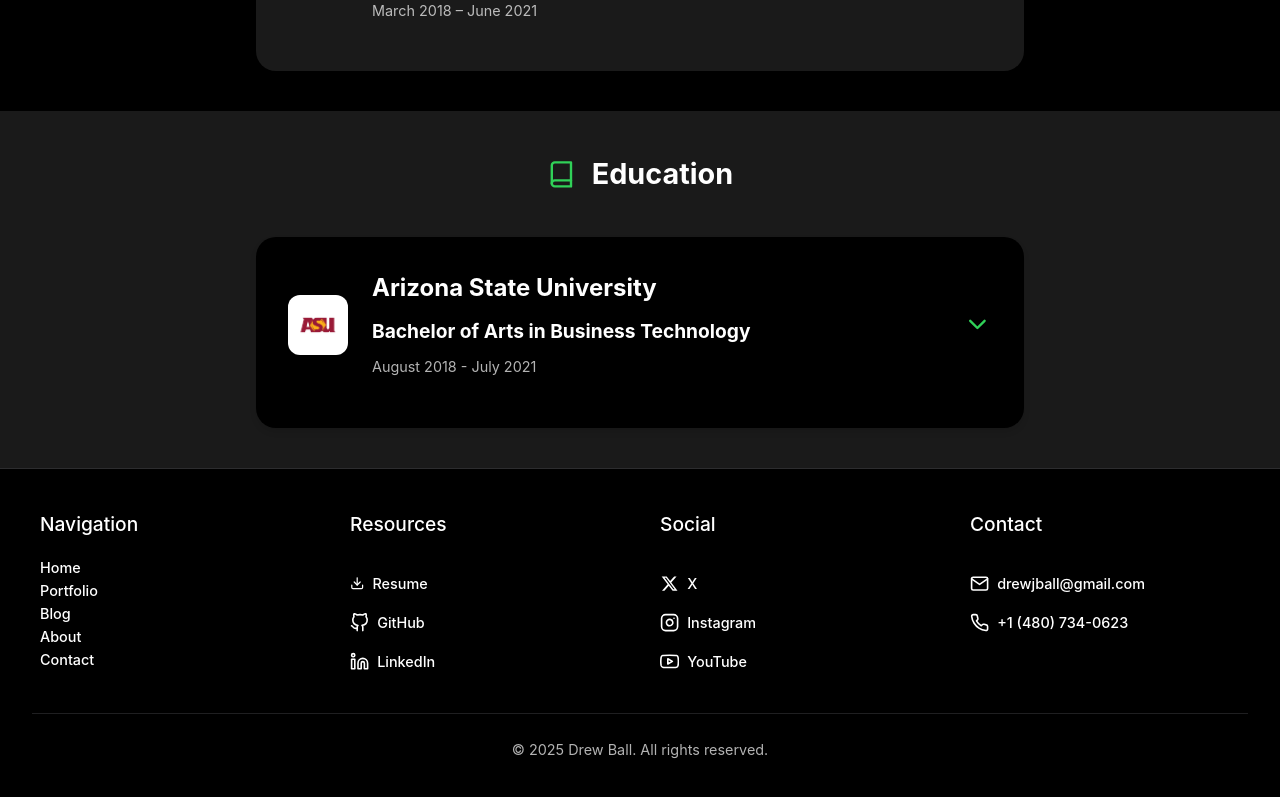
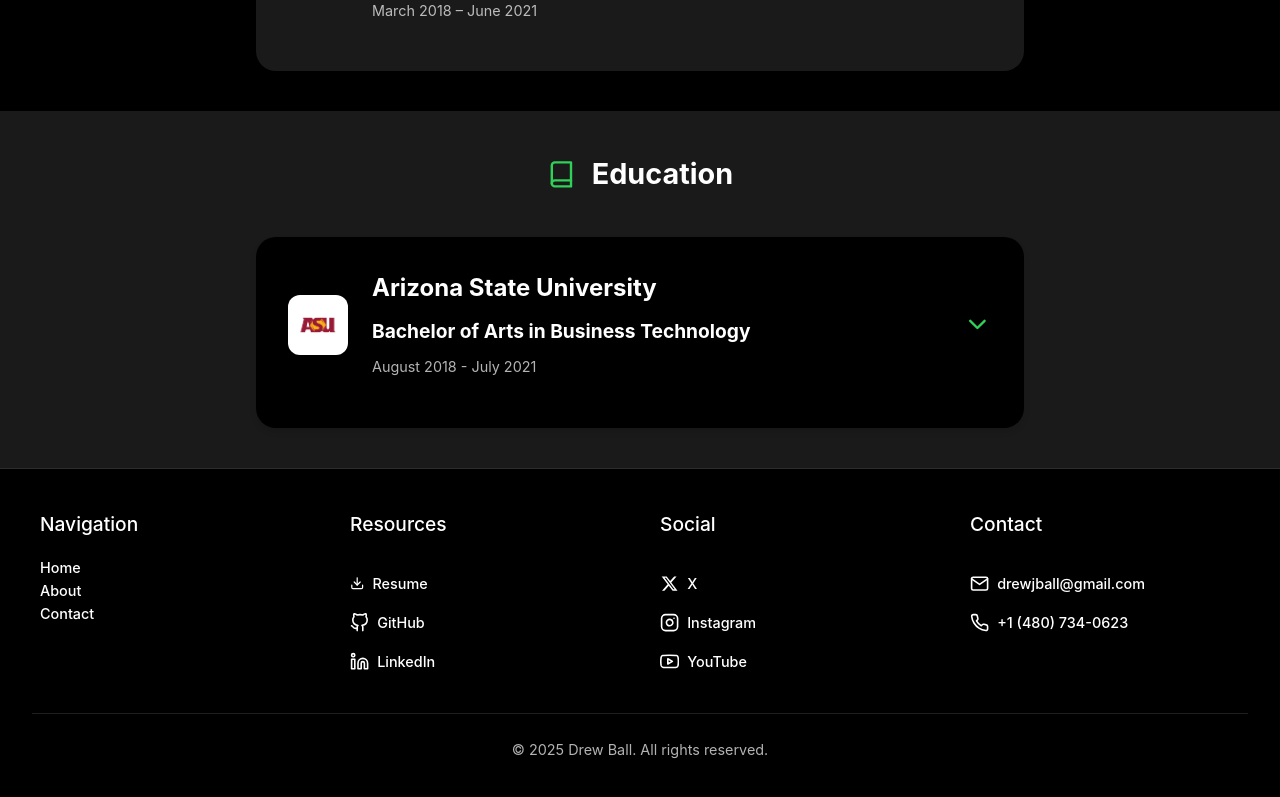
Before and after one commit to drewjball/personal-website, a React (Vite) app: page / in a window 1280 px wide. Shown: the part 2050-2847 px from the top of the page. Built offline with nearby package versions, Linux system fonts and the light colour scheme; no server answers.

Commit message:
remove inactive footer links

```diff
--- a/src/components/Footer.tsx
+++ b/src/components/Footer.tsx
@@ -168,8 +168,8 @@ export function Footer() {
           <FooterNav aria-label="Site navigation">
             <FooterTitle>Navigation</FooterTitle>
             <FooterLink to="/">Home</FooterLink>
-            <FooterLink to="/portfolio">Portfolio</FooterLink>
-            <FooterLink to="/blog">Blog</FooterLink>
+            {/* <FooterLink to="/portfolio">Portfolio</FooterLink> */}
+            {/* <FooterLink to="/blog">Blog</FooterLink> */}
             <FooterLink to="/about">About</FooterLink>
             <FooterLink to="/contact">Contact</FooterLink>
           </FooterNav>
```
